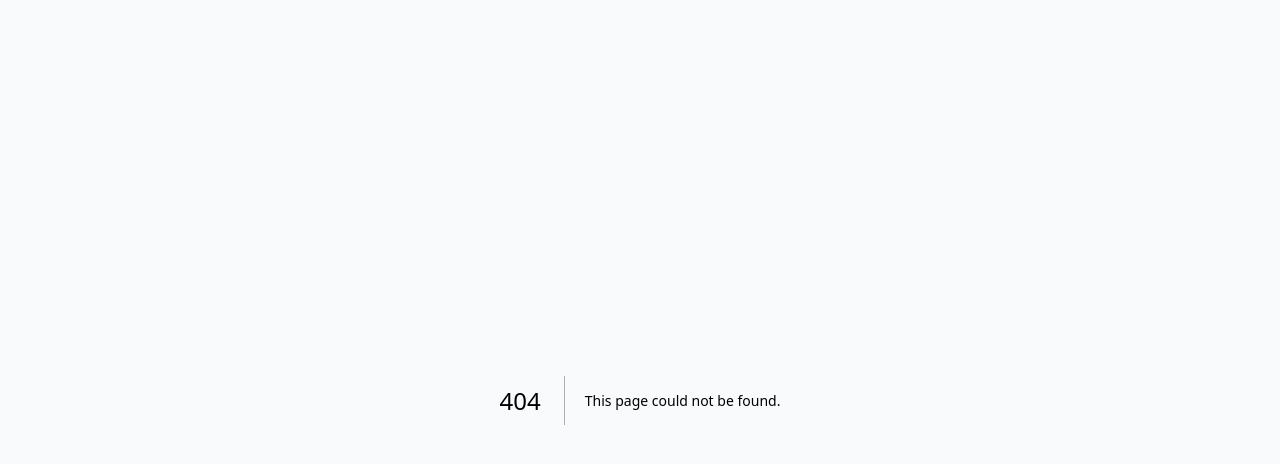
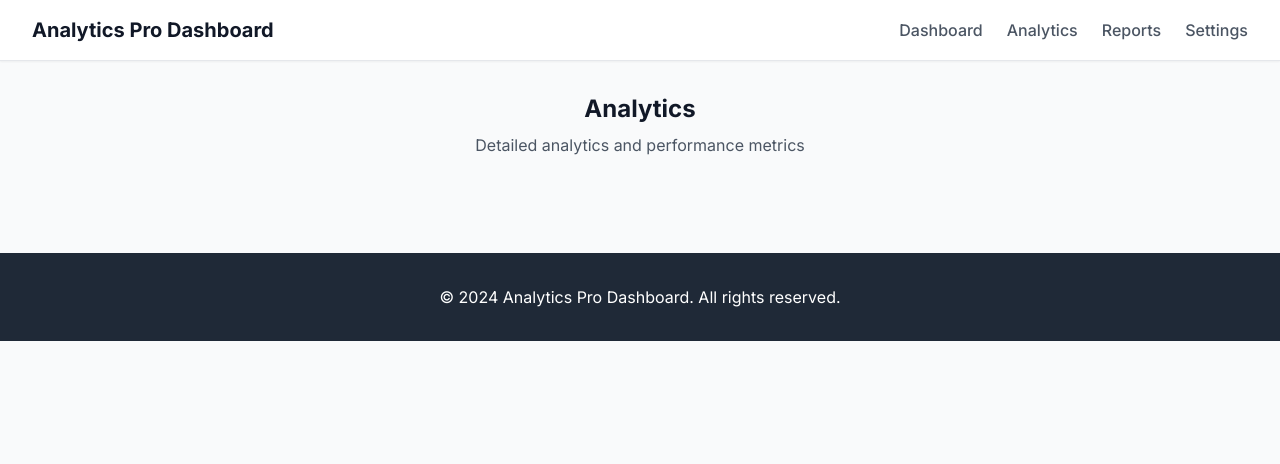
Before and after one commit to abhinav118/analytics-pro-dashboard-1755637075564, a Next.js app: page /analytics in a window 1280 px wide. Before the commit this address had no page. Shown: the top 464 px of the page. Built offline with nearby package versions, Linux system fonts and the light colour scheme.

Commit message:
Add app/analytics/page.tsx

```diff
--- /dev/null
+++ b/app/analytics/page.tsx
@@ -0,0 +1,40 @@
+import { siteData, navigation } from '@/lib/data'
+
+export default function AnalyticsPage() {
+  return (
+    <div className="min-h-screen bg-gray-50">
+      {/* Navigation */}
+      <nav className="bg-white shadow-sm border-b">
+        <div className="container py-4">
+          <div className="flex items-center justify-between">
+            <h1 className="text-xl font-bold text-gray-900">{siteData?.settings?.appName || 'Analytics Pro Dashboard'}</h1>
+            <div className="flex space-x-6">
+              {navigation?.main?.map((item: any, index: number) => (
+                <a key={index} href={item.route} className="text-gray-600 hover:text-gray-900 font-medium transition-colors">
+                  {item.label}
+                </a>
+              )) || []}
+            </div>
+          </div>
+        </div>
+      </nav>
+
+      {/* Page Content */}
+      <div className="container py-8">
+        <div className="text-center">
+          <h2 className="text-2xl font-bold text-gray-900">Analytics</h2>
+          <p className="text-gray-600 mt-2">Detailed analytics and performance metrics</p>
+        </div>
+      </div>
+
+
+
+      {/* Footer */}
+      <footer className="bg-gray-800 text-white py-8 mt-16">
+        <div className="container text-center">
+          <p>&copy; 2024 {siteData?.settings?.appName || 'Analytics Pro Dashboard'}. All rights reserved.</p>
+        </div>
+      </footer>
+    </div>
+  )
+}
```
